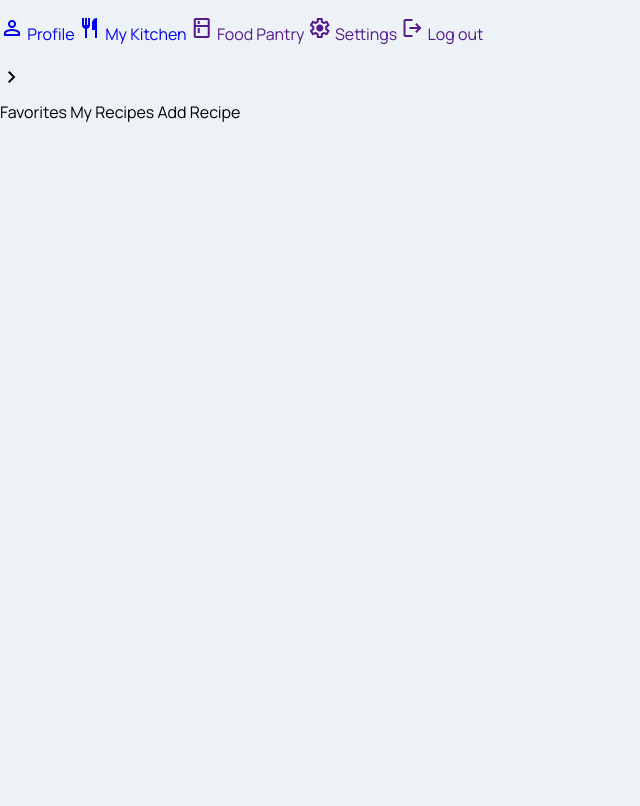
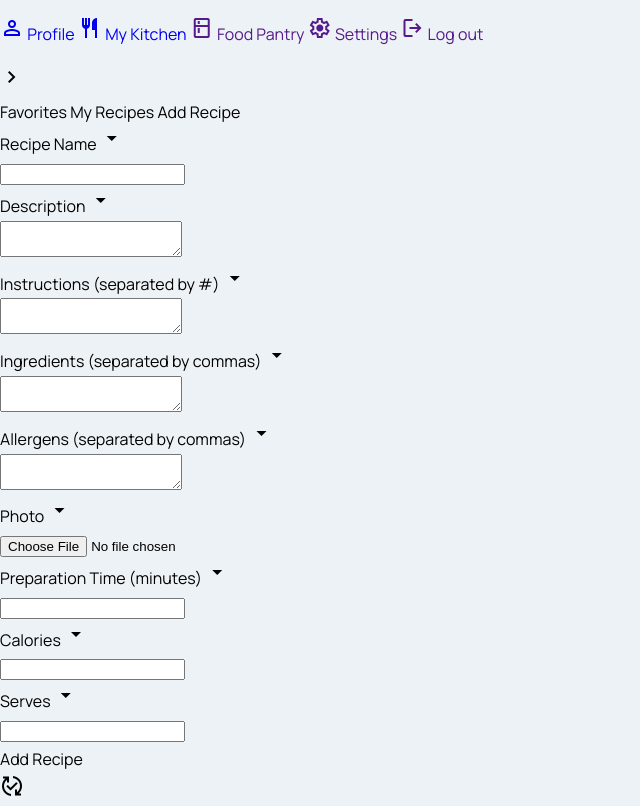
Before and after one commit to JuanDiegoMotta/Recipes, a PHP site: the page made by views/pages/my_kitchen.php in a window 1280 px wide. Shown: the whole page, without its empty margins (0-640 px from the left). Before the commit the page ends 122 px from the top, so only its background shows below. Run offline with PHP 8.4, Linux system fonts and the light colour scheme; the template is opened without the code that fills it, so the values that code supplies are empty; some libraries are stand-ins or nearby versions.

Commit message:
avances en mykitchen addrecipe

```diff
--- a/controllers/RecipeController.php
+++ b/controllers/RecipeController.php
@@ -6,7 +6,7 @@ use MVC\Router;
 
 class RecipeController {
 
-    private static $apiKey = "31c5161cfd72436d99b3d3280ed9e161";
+    private static $apiKey = "5995c07eabd84eaaa13b778fc722e9cb";
 
     public static function recipeDiscovery(Router $router) {
         if ($_SERVER['REQUEST_METHOD'] === 'GET' && isset($_GET['query'])) {
--- a/views/pages/my_kitchen.php
+++ b/views/pages/my_kitchen.php
@@ -1,7 +1,7 @@
 <div class="wrapper_template">
     <!-- MENU -->
     <ul class="wrapper_menu">
-    <a href="/profile" class="menu_option " id="profile">
+        <a href="/profile" class="menu_option " id="profile">
             <span class="material-symbols-outlined menu_icon ">person</span>
             <span class="menu_text ">Profile</span>
 
@@ -30,18 +30,95 @@
     <div class="wrapper_content">
         <div class="wrapper_section_bar">
             <div class="wrapper_titles">
-                <span class="title current_title">Favorites</span>
-                <span class="title">My Recipes</span>
-                <span class="title">Add Recipe</span>
+                <span class="title current_title" id="favorites">Favorites</span>
+                <span class="title" id="myRecipes">My Recipes</span>
+                <span class="title" id="addRecipe">Add Recipe</span>
             </div>
             <div class="line">
                 <div class="green_line"></div>
             </div>
         </div>
-        <div class="content favorites">
+        <div class="content favorites ">
 
+        </div>
+        <div class="content myRecipes"></div>
+        <div class="content addRecipe visible">
+            <form id="addRecipeForm" enctype="multipart/form-data">
 
+                <div class="addRecipeSection1">
+                    <div class="input_block">
+                        <div class="input_header">
+                            <label for="recipeName">Recipe Name</label>
+                            <span class="material-symbols-outlined toggle-icon" data-target="recipeName">arrow_drop_down</span>
+                        </div>
+                        <input type="text" id="recipeName" name="recipeName" class="toggle-input" required>
+                    </div>
+                    <div class="input_block">
+                        <div class="input_header">
+                            <label for="description">Description</label>
+                            <span class="material-symbols-outlined toggle-icon" data-target="description">arrow_drop_down</span>
+                        </div>
+                        <textarea id="description" name="description" class="toggle-input"></textarea>
+                    </div>
+                    <div class="input_block">
+                        <div class="input_header">
+                            <label for="instructions">Instructions (separated by #)</label>
+                            <span class="material-symbols-outlined toggle-icon" data-target="instructions">arrow_drop_down</span>
+                        </div>
+                        <textarea id="instructions" name="instructions" class="toggle-input" required></textarea>
+                    </div>
+                    <div class="input_block">
+                        <div class="input_header">
+                            <label for="ingredients">Ingredients (separated by commas)</label>
+                            <span class="material-symbols-outlined toggle-icon" data-target="ingredients">arrow_drop_down</span>
+                        </div>
+                        <textarea id="ingredients" name="ingredients" class="toggle-input" required></textarea>
+                    </div>
+                    <div class="input_block">
+                        <div class="input_header">
+                            <label for="allergens">Allergens (separated by commas)</label>
+                            <span class="material-symbols-outlined toggle-icon" data-target="allergens">arrow_drop_down</span>
+                        </div>
+                        <textarea id="allergens" name="allergens" class="toggle-input"></textarea>
+                    </div>
+                </div>
 
+                <div class="addRecipeSection2">
+                    <div class="input_block">
+                        <div class="input_header">
+                            <label for="photo">Photo</label>
+                            <span class="material-symbols-outlined toggle-icon" data-target="photo">arrow_drop_down</span>
+                        </div>
+                        <input type="file" id="photo" name="photo" class="toggle-input" accept="image/*">
+                    </div>
+                    <div class="input_block">
+                        <div class="input_header">
+                            <label for="prepTime">Preparation Time (minutes)</label>
+                            <span class="material-symbols-outlined toggle-icon" data-target="prepTime">arrow_drop_down</span>
+                        </div>
+                        <input type="number" id="prepTime" name="prepTime" class="toggle-input" min="0" required>
+                    </div>
+                    <div class="input_block">
+                        <div class="input_header">
+                            <label for="calories">Calories</label>
+                            <span class="material-symbols-outlined toggle-icon" data-target="calories">arrow_drop_down</span>
+                        </div>
+                        <input type="number" id="calories" name="calories" class="toggle-input" min="0">
+                    </div>
+                    <div class="input_block">
+                        <div class="input_header">
+                            <label for="serves">Serves</label>
+                            <span class="material-symbols-outlined toggle-icon" data-target="serves">arrow_drop_down</span>
+                        </div>
+                        <input type="number" id="serves" name="serves" class="toggle-input" min="1" required>
+                    </div>
+                    <div class="update_button" id="submitRecipeButton">
+                        <p>Add Recipe</p>
+                        <span class="material-symbols-outlined">published_with_changes</span>
+                    </div>
+                    <div class="error_message" id="errorMessage"></div>
+                </div>
+            </form>
         </div>
     </div>
 </div>
```
Also changed, not shown: public/build/css/myKitchen.css, public/build/js/myKitchen.js.
